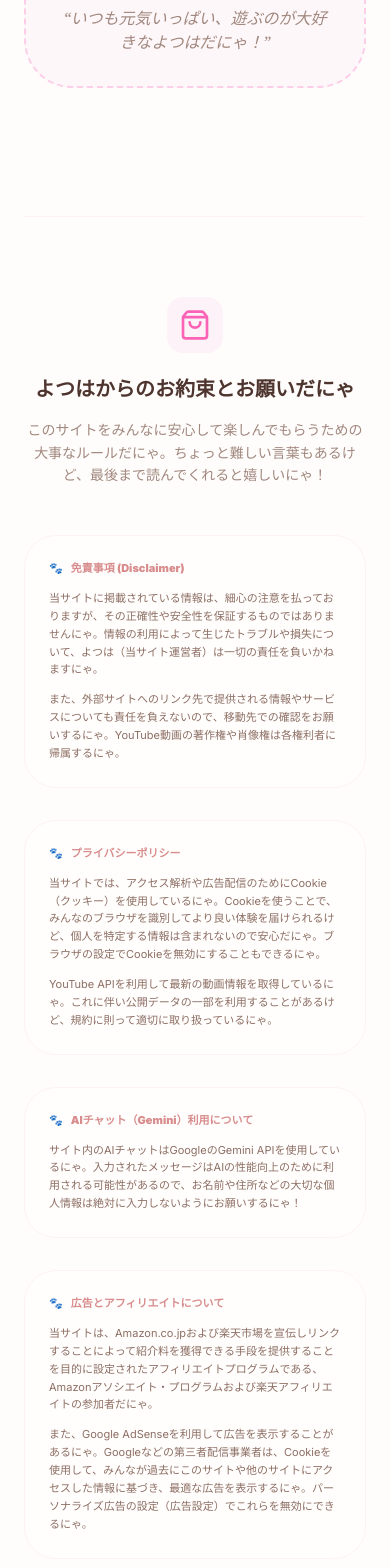
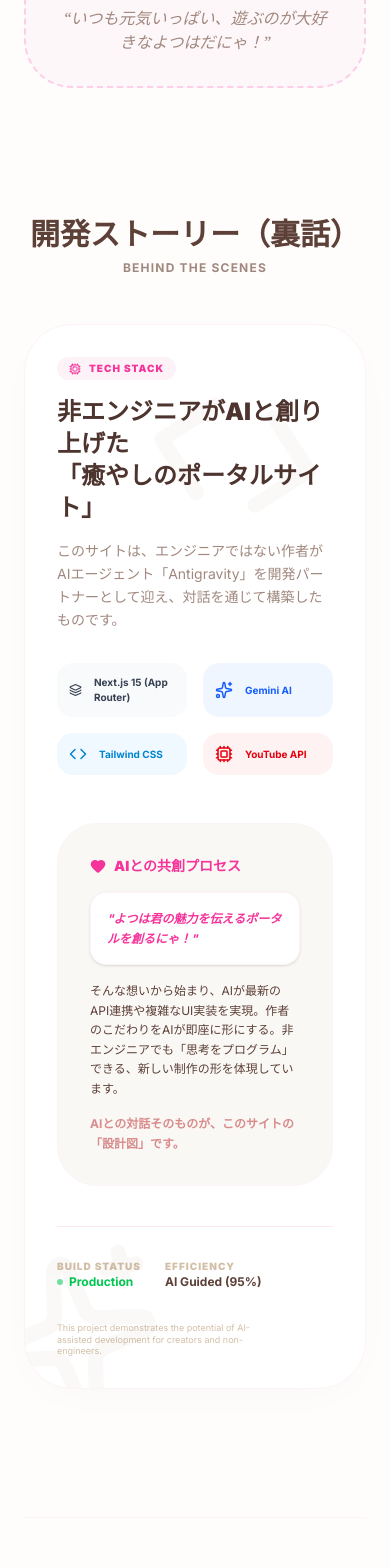
Before and after one commit to satorua/yotsuha-portal, a Next.js app: page /relax in a window 390 px wide. Shown: the part 5583-7151 px from the top of the page. Built offline with nearby package versions, Linux system fonts and the light colour scheme; no server answers.

Commit message:
開発への道

```diff
--- a/src/app/relax/page.tsx
+++ b/src/app/relax/page.tsx
@@ -2,7 +2,7 @@
 
 import React from 'react';
 import { motion } from 'framer-motion';
-import { ExternalLink, ShoppingBag, ArrowLeft } from 'lucide-react';
+import { ExternalLink, ShoppingBag, ArrowLeft, Code, Sparkles, Cpu, Layers, Heart } from 'lucide-react';
 import Link from 'next/link';
 import ChatBot from '@/components/ChatBot';
 
@@ -324,6 +324,99 @@ const RelaxPage = () => {
                     </motion.div>
                 </section>
 
+                {/* Development Story Section */}
+                <section className="space-y-12">
+                    <div className="text-center">
+                        <h2 className="text-3xl font-black mb-2">開発ストーリー（裏話）</h2>
+                        <span className="text-[#A1887F] font-bold block uppercase tracking-widest text-xs">Behind the Scenes</span>
+                    </div>
+
+                    <motion.div
+                        initial={{ opacity: 0, y: 30 }}
+                        whileInView={{ opacity: 1, y: 0 }}
+                        viewport={{ once: true }}
+                        className="bg-white rounded-[3rem] p-8 md:p-12 shadow-[0_10px_50px_-15px_rgba(0,0,0,0.03)] border border-pink-50 relative overflow-hidden"
+                    >
+                        {/* 装飾: 技術スタックのフローティングアイコン */}
+                        <div className="absolute top-10 right-10 opacity-[0.03] rotate-12 pointer-events-none">
+                            <Code size={180} />
+                        </div>
+                        <div className="absolute -bottom-10 -left-10 opacity-[0.03] -rotate-12 pointer-events-none">
+                            <Sparkles size={180} />
+                        </div>
+
+                        <div className="grid grid-cols-1 lg:grid-cols-2 gap-12 relative z-10">
+                            <div className="space-y-8">
+                                <div className="space-y-4">
+                                    <div className="inline-flex items-center gap-2 px-3 py-1 rounded-full bg-pink-50 text-pink-500 text-[10px] font-black tracking-widest uppercase">
+                                        <Cpu size={12} /> Tech Stack
+                                    </div>
+                                    <h3 className="text-2xl font-black text-[#4E342E]">
+                                        非エンジニアがAIと創り上げた<br />「癒やしのポータルサイト」
+                                    </h3>
+                                    <p className="text-[#A1887F] leading-relaxed text-sm">
+                                        このサイトは、エンジニアではない作者がAIエージェント「Antigravity」を開発パートナーとして迎え、対話を通じて構築したものです。
+                                    </p>
+                                </div>
+
+                                <div className="grid grid-cols-2 gap-4">
+                                    {[
+                                        { icon: <Layers size={18} />, label: "Next.js 15 (App Router)", color: "bg-gray-50 text-gray-700" },
+                                        { icon: <Sparkles size={18} />, label: "Gemini AI", color: "bg-blue-50 text-blue-600" },
+                                        { icon: <Code size={18} />, label: "Tailwind CSS", color: "bg-sky-50 text-sky-600" },
+                                        { icon: <Cpu size={18} />, label: "YouTube API", color: "bg-red-50 text-red-600" },
+                                    ].map((tech, idx) => (
+                                        <div key={idx} className={`flex items-center gap-3 p-3 rounded-2xl ${tech.color} font-bold text-[10px]`}>
+                                            {tech.icon}
+                                            {tech.label}
+                                        </div>
+                                    ))}
+                                </div>
+                            </div>
+
+                            <div className="bg-[#FAF8F5] rounded-[2.5rem] p-8 space-y-6 flex flex-col justify-center border border-pink-50/50">
+                                <div className="space-y-4">
+                                    <div className="flex items-center gap-2 text-pink-500 font-black text-sm">
+                                        <Heart size={16} fill="currentColor" />
+                                        <span>AIとの共創プロセス</span>
+                                    </div>
+                                    <div className="space-y-4 text-xs text-[#5D4037] leading-relaxed">
+                                        <div className="p-4 bg-white rounded-2xl border border-pink-100/50 shadow-sm italic text-pink-500 font-bold">
+                                            &quot;よつは君の魅力を伝えるポータルを創るにゃ！&quot;
+                                        </div>
+                                        <p>
+                                            そんな想いから始まり、AIが最新のAPI連携や複雑なUI実装を実現。作者のこだわりをAIが即座に形にする。非エンジニアでも「思考をプログラム」できる、新しい制作の形を体現しています。
+                                        </p>
+                                        <p className="font-bold text-[#D88C8C]">
+                                            AIとの対話そのものが、このサイトの「設計図」です。
+                                        </p>
+                                    </div>
+                                </div>
+                            </div>
+                        </div>
+
+                        {/* 下部のステータスバー的な装飾 */}
+                        <div className="mt-10 flex flex-wrap gap-8 items-center justify-between border-t border-pink-100 pt-8">
+                            <div className="flex gap-6">
+                                <div className="flex flex-col">
+                                    <span className="text-[10px] text-[#D3BFA7] font-black uppercase tracking-widest">Build Status</span>
+                                    <span className="text-xs font-bold flex items-center gap-1.5 text-green-500">
+                                        <span className="w-1.5 h-1.5 bg-green-500 rounded-full animate-pulse"></span>
+                                        Production
+                                    </span>
+                                </div>
+                                <div className="flex flex-col">
+                                    <span className="text-[10px] text-[#D3BFA7] font-black uppercase tracking-widest">Efficiency</span>
+                                    <span className="text-xs font-bold text-[#5D4037]">AI Guided (95%)</span>
+                                </div>
+                            </div>
+                            <div className="text-[9px] text-[#D3BFA7] font-medium leading-tight max-w-[200px]">
+                                This project demonstrates the potential of AI-assisted development for creators and non-engineers.
+                            </div>
+                        </div>
+                    </motion.div>
+                </section>
+
                 {/* Footer / Legal Section */}
                 <footer className="pt-20 pb-10 border-t border-pink-100/50">
                     <div className="max-w-4xl mx-auto space-y-12">
```
